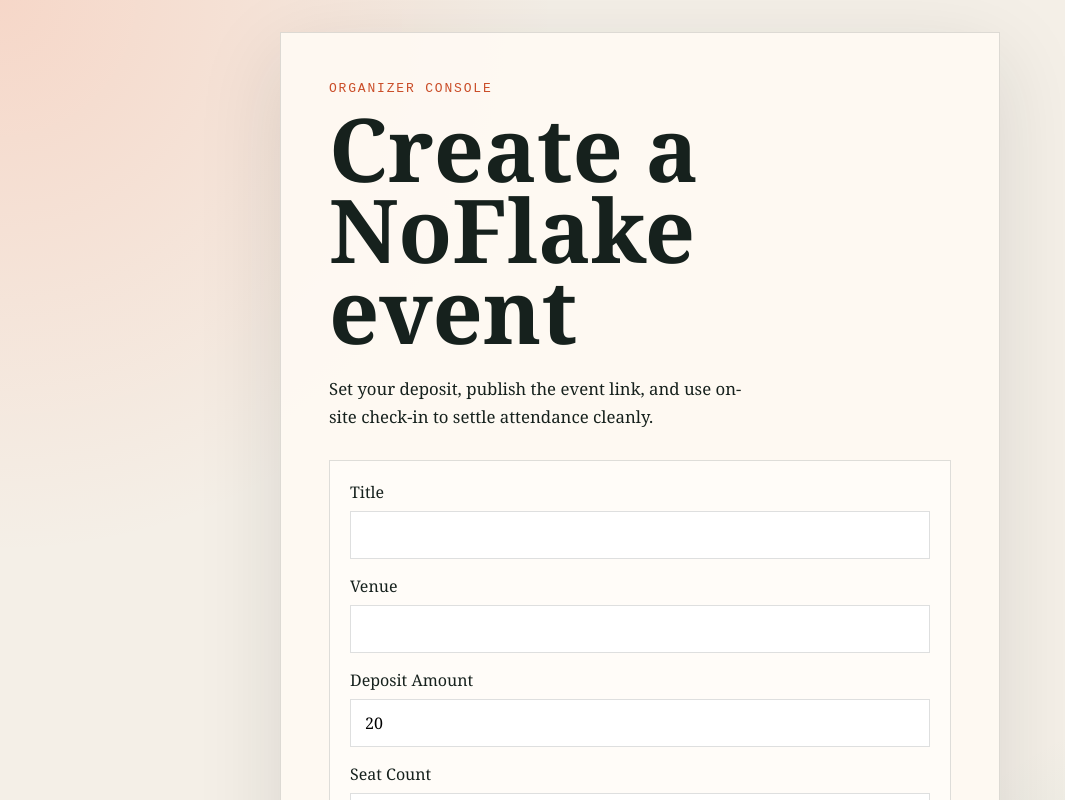
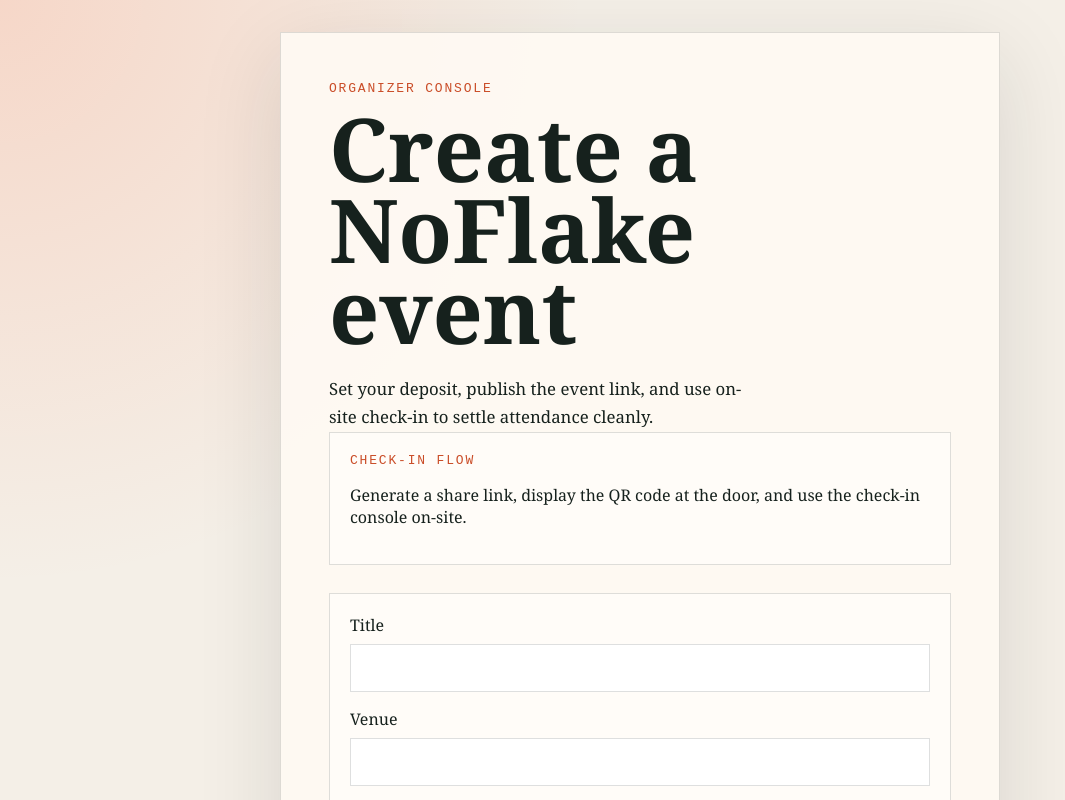
Before and after one commit to cuidaquan/noflake, a Next.js app in the folder frontend/: page /organizer in a window 1280 px wide. Shown: the top 800 px of the page, without its empty margins (0-1065 px from the left). Built offline with nearby package versions, Linux system fonts and the light colour scheme; no server answers.

Commit message:
feat: add organizer qr check-in guidance

```diff
--- a/frontend/src/app/organizer/page.tsx
+++ b/frontend/src/app/organizer/page.tsx
@@ -10,6 +10,10 @@ export default function OrganizerPage() {
           Set your deposit, publish the event link, and use on-site check-in to
           settle attendance cleanly.
         </p>
+        <section className="panel">
+          <p className="eyebrow">CHECK-IN FLOW</p>
+          <p>Generate a share link, display the QR code at the door, and use the check-in console on-site.</p>
+        </section>
         <EventForm />
       </section>
     </main>
--- a/frontend/src/components/event-form.tsx
+++ b/frontend/src/components/event-form.tsx
@@ -118,6 +118,11 @@ export function EventForm() {
           <p>Mode: {createdEvent.settlementMode}</p>
           <p>Share link: {dashboard?.shareUrl ?? `/events/${createdEvent.id}`}</p>
           <p>QR payload: {dashboard?.qrValue ?? `/events/${createdEvent.id}`}</p>
+          <div className="qr-frame" aria-label="QR code">
+            <span>QR code</span>
+            <code>{dashboard?.qrValue ?? `/events/${createdEvent.id}`}</code>
+          </div>
+          <p className="inline-meta">Scan this at the door for check-in.</p>
           <p>Reserved: {dashboard?.counts.reserved ?? 0}</p>
           <p>Waitlisted: {dashboard?.counts.waitlisted ?? 0}</p>
           <p>Checked In: {dashboard?.counts.checkedIn ?? 0}</p>
```
Also changed, not shown: 1 other file (tests, documents, lock files or other folders).
